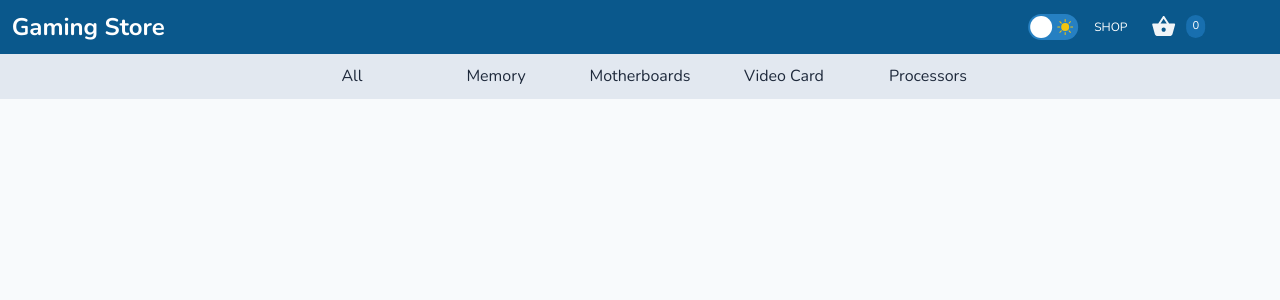
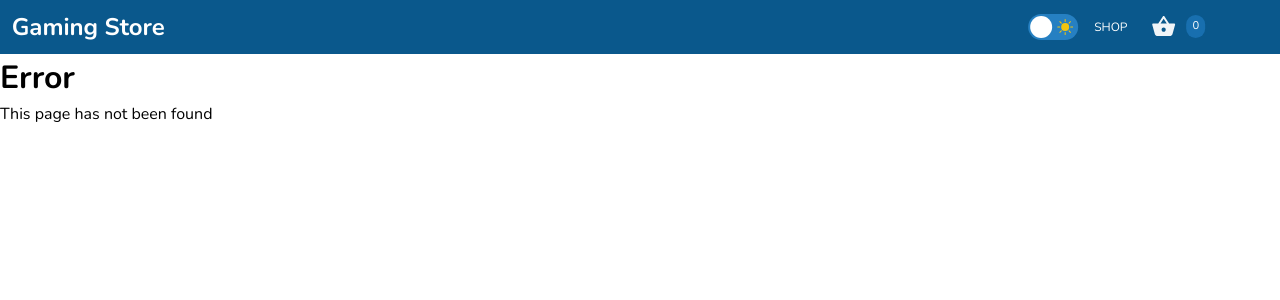
Before and after one commit to vlunaklick/shopping_cart, a React (Create React App) app: page /shop/item/1 in a window 1280 px wide. Shown: the top 300 px of the page. Built offline with nearby package versions, Linux system fonts and the light colour scheme.

Commit message:
Add linking product details

```diff
--- a/src/components/Target/index.js
+++ b/src/components/Target/index.js
@@ -5,7 +5,7 @@ function Target(props) {
 	const history = useHistory()
 
 	function seeDetails(){
-		history.push(`/shop/${props.id}`)
+		history.push(`/shop/item/${props.id}`)
 	}
 
 	return (
--- a/src/pages/Product Details/index.js
+++ b/src/pages/Product Details/index.js
@@ -8,7 +8,7 @@ function ProductDetails(props) {
 	return (
 		<ProductsDetailsWrapper>
 			<main>
-				<h1>Error 404</h1>
+				<h1>Error</h1>
 				<p>This page has not been found</p>
 			</main>
 		</ProductsDetailsWrapper>
--- a/src/router/routerPages.js
+++ b/src/router/routerPages.js
@@ -81,7 +81,7 @@ export default function RouterPages() {
 						<HomeShow cerrar={cerraCarro} themeOn={theme} />
 					</Route>
 
-					<Route path='/shop/:category'>
+					<Route exact path='/shop/:category'>
 						<ShopMain
 							muestra='all'
 							sumar={addOneP}
@@ -92,11 +92,7 @@ export default function RouterPages() {
 						/>
 					</Route>
 
-					<Route path='*'>
-						<Error404 />
-					</Route>
-
-					<Route path='/shop/:prodId'>
+					<Route exact path='/shop/item/:prodId'>
 						<ProductDetails/>
 					</Route>
 
```
